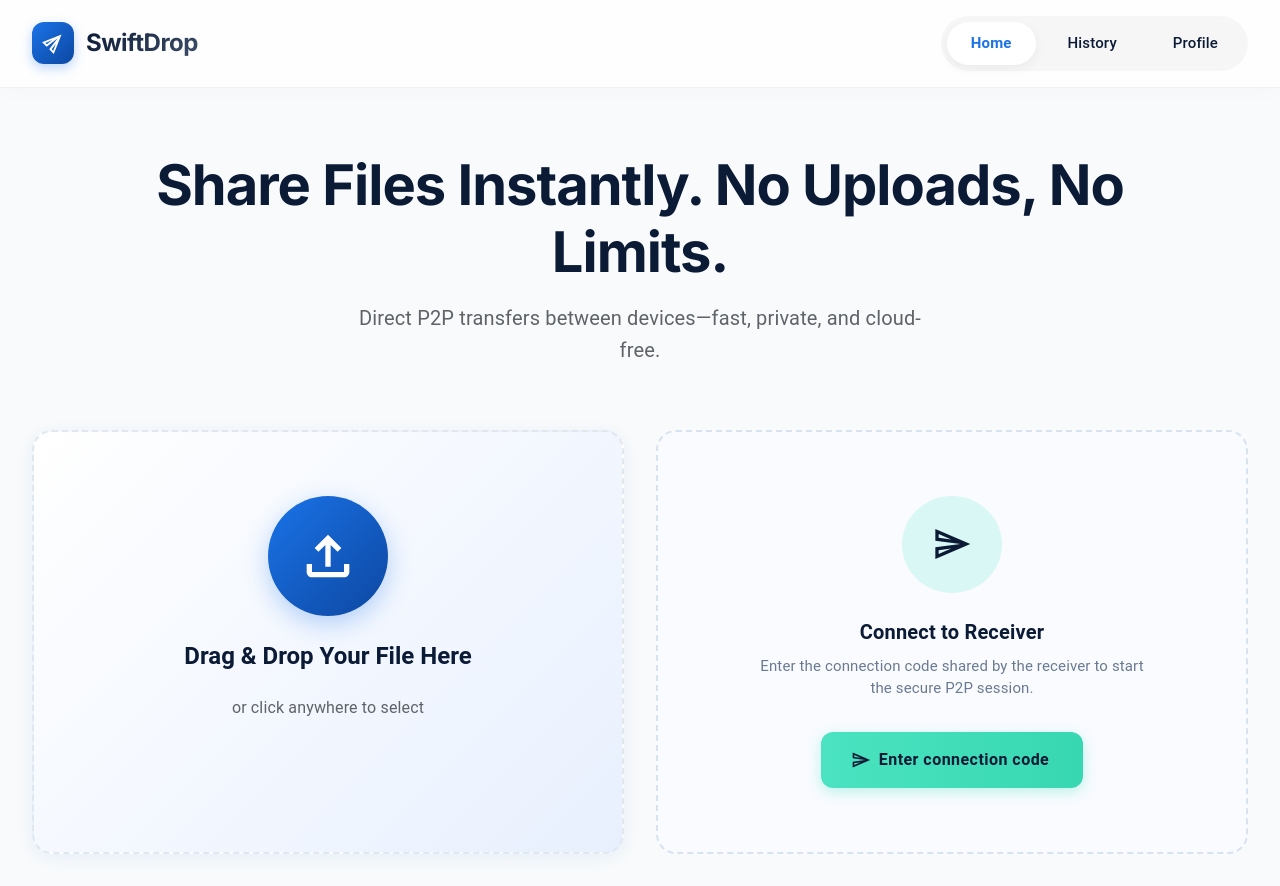
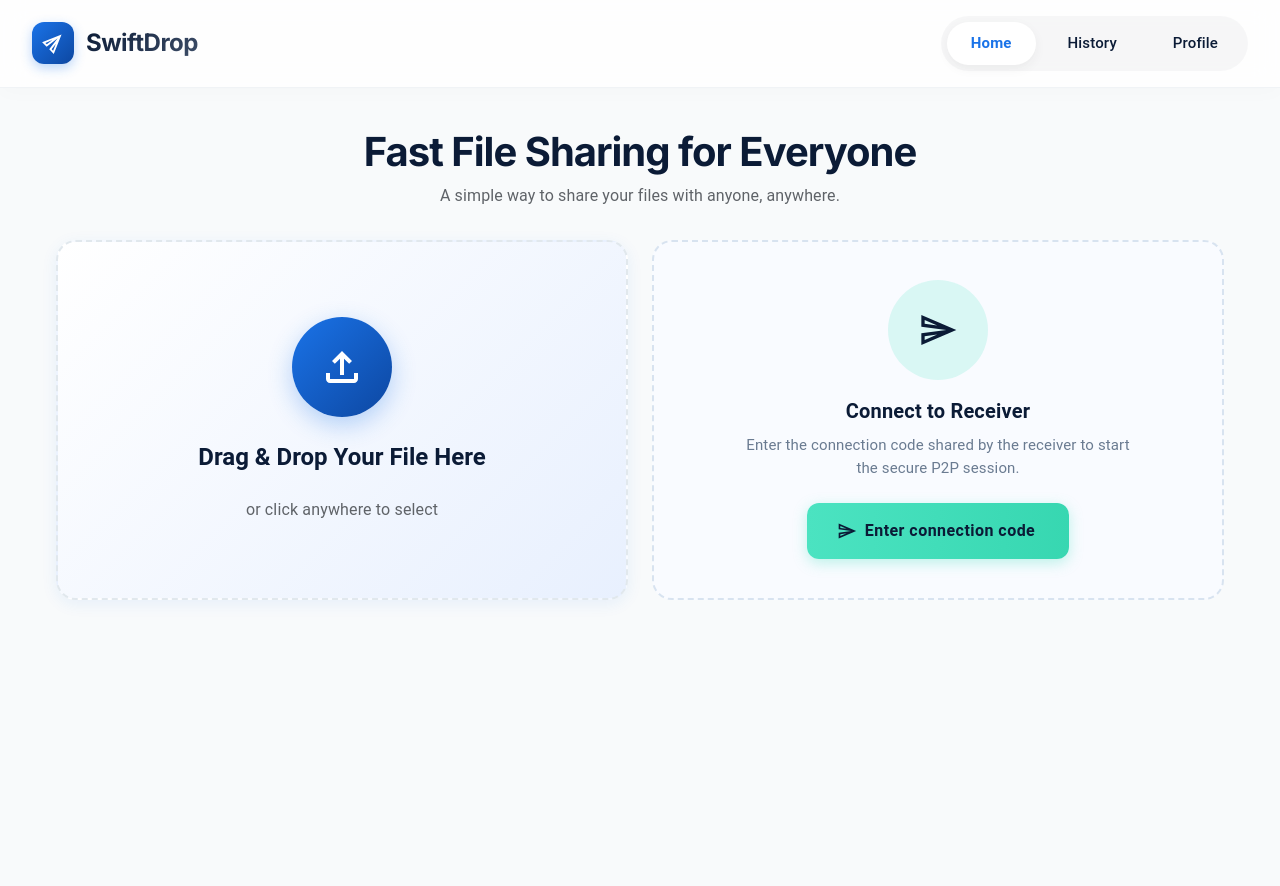
Before and after one commit to sonalsai/SwiftDrop-Web, a React (Vite) app in the folder client/: page /home in a window 1280 px wide. After the commit the page ends 800 px from the top, so only its background shows below. Built offline with nearby package versions, Linux system fonts and the light colour scheme; no server answers.

Commit message:
refactor: Updated the  file sharing UI with Home page, file upload, connection, and transfer dialogs to fit in windows and ubuntu screens.

```diff
--- a/client/src/modules/Home/Home.jsx
+++ b/client/src/modules/Home/Home.jsx
@@ -197,21 +197,22 @@ const Home = () => {
       }}
     >
       <HeroSection
-        title="Share Files Instantly. No Uploads, No Limits."
-        subtitle="Direct P2P transfers between devices—fast, private, and cloud-free."
+        title="Fast File Sharing for Everyone"
+        subtitle="A simple way to share your files with anyone, anywhere."
       />
 
       <Box
         sx={{
           flex: 1,
           display: "flex",
-          flexDirection: "row",
+          flexDirection: { xs: "column", md: "row" },
           alignItems: "center",
-          padding: "32px",
-          maxWidth: "1440px",
+          justifyContent: "center",
+          padding: "16px",
+          maxWidth: "1200px",
           margin: "0 auto",
           width: "100%",
-          gap: "32px",
+          gap: "24px",
         }}
       >
         <FileUploadZone
--- a/client/src/shared/components/ConnectionArea/ConnectionArea.jsx
+++ b/client/src/shared/components/ConnectionArea/ConnectionArea.jsx
@@ -7,8 +7,8 @@ const ConnectionArea = ({ onConnect }) => {
     <Box
       sx={{
         width: "100%",
-        height: "424px",
-        padding: "64px 48px",
+        height: "360px",
+        padding: "32px",
         borderRadius: "20px",
         backgroundColor: "#F9FBFF",
         border: "2px dashed #D8E3F0",
@@ -33,7 +33,7 @@ const ConnectionArea = ({ onConnect }) => {
           display: "flex",
           alignItems: "center",
           justifyContent: "center",
-          mb: 3,
+          mb: 2,
           transition: "0.3s ease",
           "&:hover": {
             transform: "scale(1.08)",
@@ -60,7 +60,7 @@ const ConnectionArea = ({ onConnect }) => {
       <Typography
         sx={{
           color: "#6A7B91",
-          marginBottom: "32px",
+          marginBottom: "24px",
           fontSize: "15px",
           textAlign: "center",
           maxWidth: "80%",
--- a/client/src/shared/components/FileUploadZone/FileUploadZone.jsx
+++ b/client/src/shared/components/FileUploadZone/FileUploadZone.jsx
@@ -34,8 +34,8 @@ const FileUploadZone = ({
       elevation={0}
       sx={{
         width: "100%",
-        height: "424px",
-        padding: "64px 48px",
+        height: "360px",
+        padding: "32px",
         borderRadius: "20px",
         border: `2px dashed ${
           isDragging ? "var(--primary-blue)" : "var(--border-light)"
@@ -51,6 +51,9 @@ const FileUploadZone = ({
           ? "0 12px 32px var(--shadow-lg)"
           : "0 4px 16px var(--shadow-sm)",
         transform: isDragging ? "scale(1.02)" : "scale(1)",
+        display: "flex",
+        alignItems: "center",
+        justifyContent: "center",
       }}
     >
       <input
@@ -66,14 +69,15 @@ const FileUploadZone = ({
           flexDirection: "column",
           alignItems: "center",
           gap: "24px",
+          width: "100%",
         }}
       >
         {/* Upload Icon */}
         <Box
           className="upload-icon"
           sx={{
-            width: "120px",
-            height: "120px",
+            width: "100px",
+            height: "100px",
             borderRadius: "50%",
             background:
               "linear-gradient(135deg, var(--primary-blue) 0%, #0D47A1 100%)",
@@ -84,7 +88,7 @@ const FileUploadZone = ({
             boxShadow: "0 8px 24px rgba(26, 115, 232, 0.3)",
           }}
         >
-          <FileUploadOutlined sx={{ fontSize: 64, color: "white" }} />
+          <FileUploadOutlined sx={{ fontSize: 48, color: "white" }} />
         </Box>
 
         {/* FILE SELECTED UI */}
--- a/client/src/shared/components/HeroSection/HeroSection.jsx
+++ b/client/src/shared/components/HeroSection/HeroSection.jsx
@@ -6,10 +6,11 @@ const HeroSection = ({ title, subtitle }) => {
     <Box
       sx={{
         textAlign: "center",
-        padding: "64px 32px 32px",
+        padding: "24px 32px 16px",
         maxWidth: "1200px",
         margin: "0 auto",
         width: "100%",
+        marginTop: "16px",
       }}
     >
       <Typography
@@ -19,8 +20,8 @@ const HeroSection = ({ title, subtitle }) => {
           fontFamily: "var(--font-primary)",
           fontWeight: "var(--font-weight-bold)",
           letterSpacing: "-1px",
-          marginBottom: "16px",
-          fontSize: { xs: "2.5rem", md: "3.5rem" },
+          marginBottom: "8px",
+          fontSize: { xs: "2rem", md: "2.5rem" },
         }}
       >
         {title}
@@ -32,7 +33,8 @@ const HeroSection = ({ title, subtitle }) => {
           fontWeight: "var(--font-weight-normal)",
           maxWidth: "600px",
           margin: "0 auto",
-          lineHeight: 1.6,
+          lineHeight: 1.5,
+          fontSize: "1rem",
         }}
       >
         {subtitle}
--- a/client/src/shared/components/Navbar/Navbar.jsx
+++ b/client/src/shared/components/Navbar/Navbar.jsx
@@ -1,6 +1,7 @@
 import { SendOutlined } from "@mui/icons-material";
 import { Box, Typography } from "@mui/material";
 import { useNavigate, useLocation } from "react-router-dom";
+import { useState, useEffect } from "react";
 
 const Navbar = () => {
   const navigate = useNavigate();
@@ -14,6 +15,36 @@ const Navbar = () => {
 
   const isActive = (path) => location.pathname === path;
 
+  const [isVisible, setIsVisible] = useState(true);
+  const [lastScrollY, setLastScrollY] = useState(0);
+
+  useEffect(() => {
+    const handleScroll = () => {
+      const currentScrollY = window.scrollY;
+
+      // At the top, always show
+      if (currentScrollY <= 0) {
+        setIsVisible(true);
+        setLastScrollY(currentScrollY);
+        return;
+      }
+
+      // Determine scroll direction
+      if (currentScrollY > lastScrollY) {
+        // Scrolling DOWN -> Show
+        setIsVisible(true);
+      } else if (currentScrollY < lastScrollY) {
+        // Scrolling UP -> Hide
+        setIsVisible(false);
+      }
+
+      setLastScrollY(currentScrollY);
+    };
+
+    window.addEventListener("scroll", handleScroll);
+    return () => window.removeEventListener("scroll", handleScroll);
+  }, [lastScrollY]);
+
   return (
     <Box
       component="nav"
@@ -25,6 +56,8 @@ const Navbar = () => {
         backdropFilter: "blur(12px)",
         borderBottom: "1px solid rgba(230, 235, 240, 0.6)",
         boxShadow: "0 4px 20px rgba(0, 0, 0, 0.02)",
+        transition: "transform 0.3s ease-in-out",
+        transform: isVisible ? "translateY(0)" : "translateY(-100%)",
       }}
     >
       <Box
```
